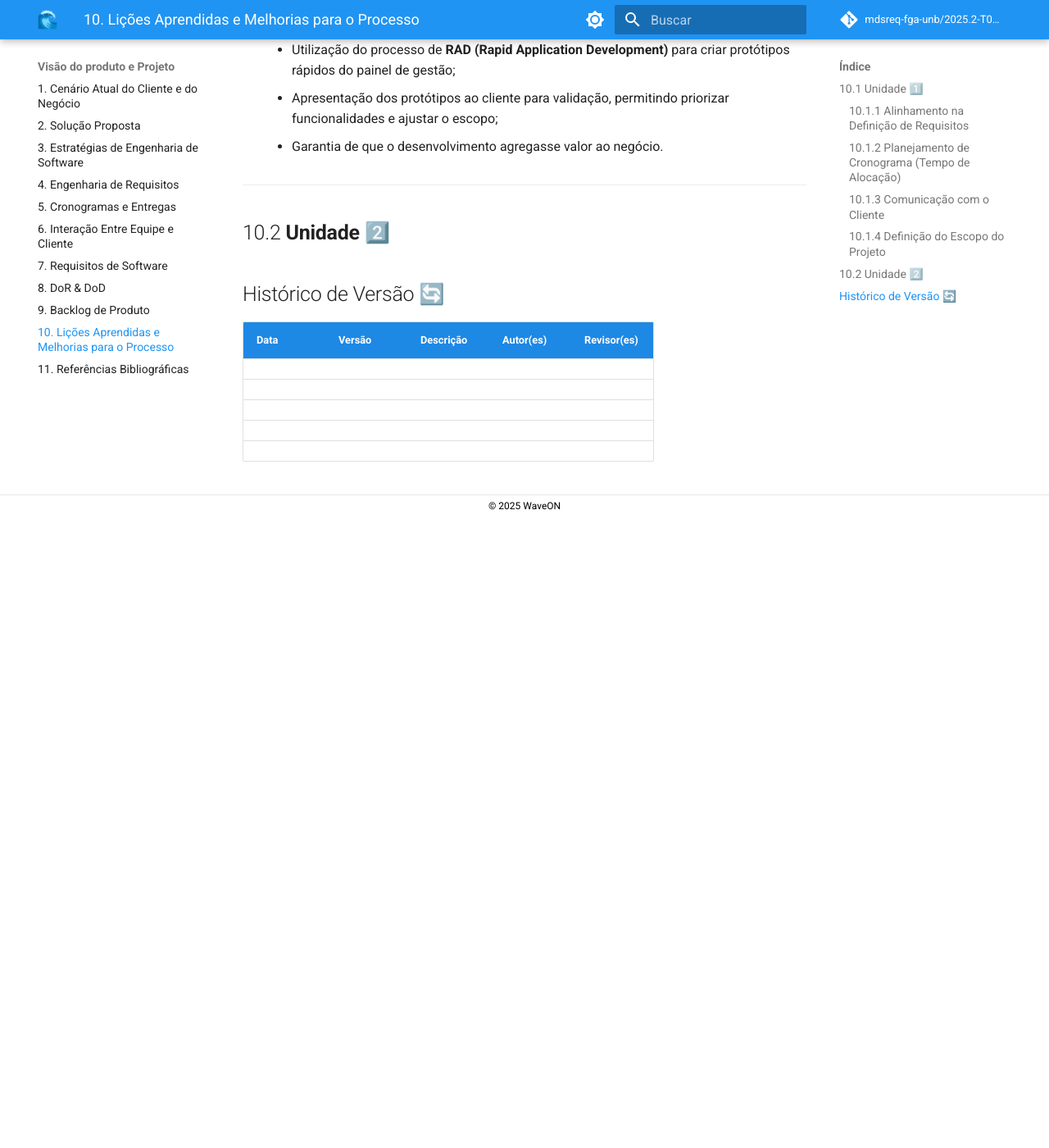
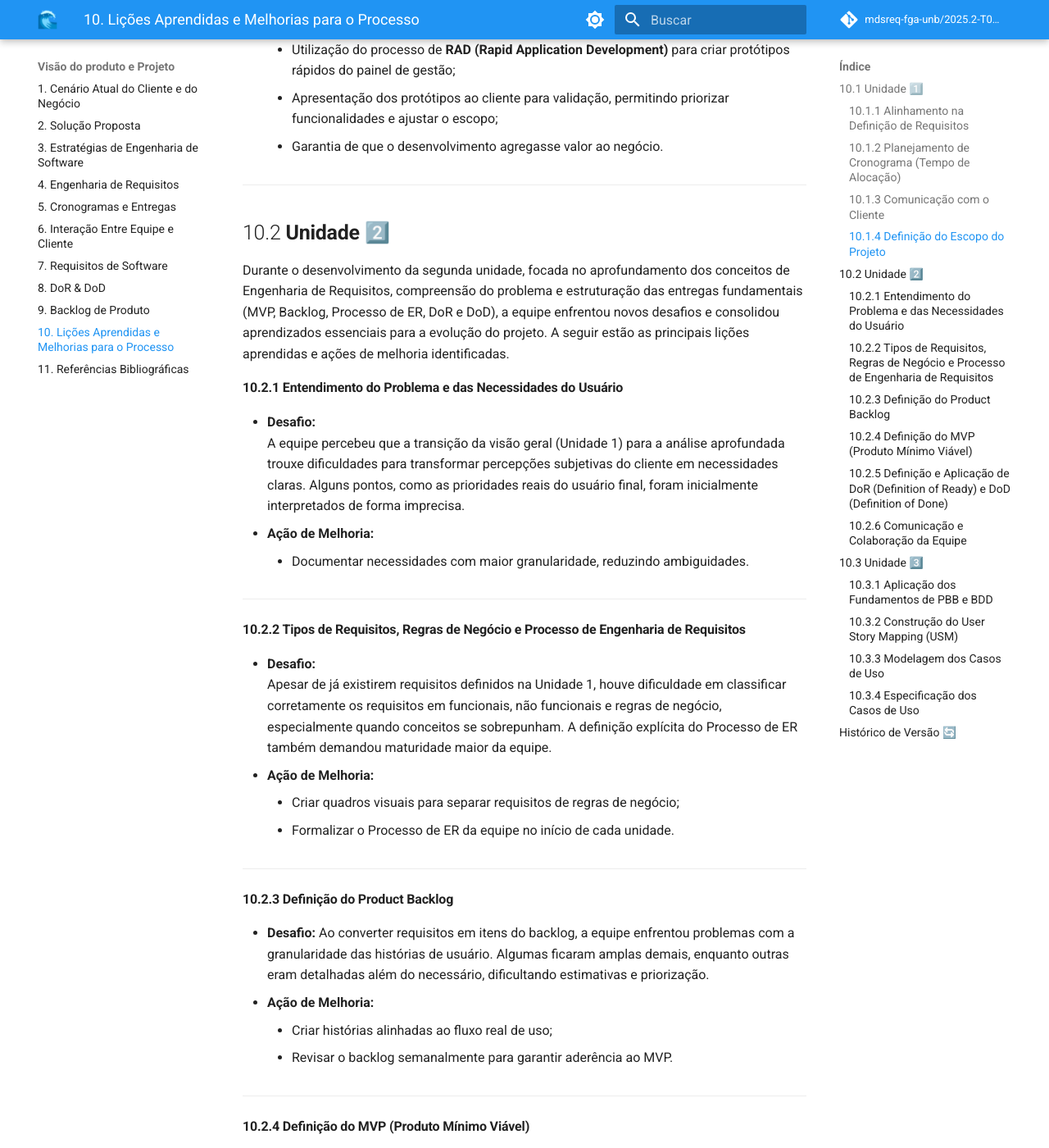
Before and after one commit to mdsreq-fga-unb/2025.2-T01-WaveOn, an MkDocs documentation site: the page built from docs/visao_produto/licoes_aprendidas.md, in a window 1280 px wide and 1400 px high, scrolled down 1688 px. Shown: the whole window at 82% size. Built offline with MkDocs 1.6.1 and Material for MkDocs 9.7.7, drawn with Linux system fonts in a browser that asks for light colours; comment, search, counter and statistics services are not loaded; before the commit the page ends 2318 px from its top, so only the background shows below that; some of the changed text lies outside the part shown.

Commit message:
feat(docs): adiciona lições aprendidas das unidades 2 e 3

```diff
--- a/docs/visao_produto/licoes_aprendidas.md
+++ b/docs/visao_produto/licoes_aprendidas.md
@@ -45,13 +45,103 @@ A interação inicial com o cliente foi menos frequente do que o ideal, levando
 ---
 
 ## 10.2 **Unidade** 2️⃣
+Durante o desenvolvimento da segunda unidade, focada no aprofundamento dos conceitos de Engenharia de Requisitos, compreensão do problema e estruturação das entregas fundamentais (MVP, Backlog, Processo de ER, DoR e DoD), a equipe enfrentou novos desafios e consolidou aprendizados essenciais para a evolução do projeto. A seguir estão as principais lições aprendidas e ações de melhoria identificadas.
+
+#### 10.2.1 **Entendimento do Problema e das Necessidades do Usuário**
+- **Desafio:**
+  A equipe percebeu que a transição da visão geral (Unidade 1) para a análise aprofundada trouxe dificuldades para transformar percepções subjetivas do cliente em necessidades claras. Alguns pontos, como as prioridades reais do usuário final, foram inicialmente interpretados de forma imprecisa.
+- **Ação de Melhoria:**
+    - Documentar necessidades com maior granularidade, reduzindo ambiguidades.
+
+---
+
+#### 10.2.2 **Tipos de Requisitos, Regras de Negócio e Processo de Engenharia de Requisitos**
+- **Desafio:**
+  Apesar de já existirem requisitos definidos na Unidade 1, houve dificuldade em classificar corretamente os requisitos em funcionais, não funcionais e regras de negócio, especialmente quando conceitos se sobrepunham. A definição explícita do Processo de ER também demandou maturidade maior da equipe.
+- **Ação de Melhoria:**
+    - Criar quadros visuais para separar requisitos de regras de negócio;
+    - Formalizar o Processo de ER da equipe no início de cada unidade.
+
+---
+
+#### 10.2.3 **Definição do Product Backlog**
+- **Desafio:**
+Ao converter requisitos em itens do backlog, a equipe enfrentou problemas com a granularidade das histórias de usuário. Algumas ficaram amplas demais, enquanto outras eram detalhadas além do necessário, dificultando estimativas e priorização.
+- **Ação de Melhoria:**
+    - Criar histórias alinhadas ao fluxo real de uso;
+    - Revisar o backlog semanalmente para garantir aderência ao MVP.
+
+---
+
+#### 10.2.4 **Definição do MVP (Produto Mínimo Viável)**
+- **Desafio:**
+  Inicialmente, o MVP proposto era muito amplo e incluía funcionalidades que extrapolavam o objetivo mínimo de validação. A dificuldade estava em identificar o que realmente era essencial para validar hipóteses com o cliente.
+- **Como foi superado:**
+    - Redução do escopo do MVP, de forma alinhada com o cliente, sem comprometer a entrega de valor.
+
+---
+
+#### 10.2.5 **Definição e Aplicação de DoR (Definition of Ready) e DoD (Definition of Done)**
+- **Desafio:**
+  A introdução das definições de DoR e DoD gerou dúvidas sobre os critérios e como aplicá-los de forma consistente. Em algumas histórias, a equipe confundiu critérios de preparo com critérios de conclusão.
+- **Ação de Melhoria:**
+    - Manter exemplos de histórias bem escritas e finalizadas como referência.
+
+---
+
+#### 10.2.6 **Comunicação e Colaboração da Equipe**
+- **Desafio:**
+  Com entregas mais interdependentes, ficou claro que a comunicação precisava ser ainda mais frequente.
+- **Como foi superado:**
+    - Divisão mais clara de responsabilidades por documento/entrega.
+
+---
+
+## 10.3 **Unidade** 3️⃣
+A terceira unidade do projeto marcou uma etapa decisiva no aprofundamento das técnicas de especificação de requisitos, trazendo a aplicação prática de métodos como PBB, BDD, User Story Mapping e modelagem de casos de uso. Além disso, esta unidade consolidou a transição entre o planejamento e a execução baseada em evidências, garantindo evolução no entendimento do sistema e no desenvolvimento do MVP. A seguir estão as lições aprendidas e as ações de melhoria identificadas.
+
+#### 10.3.1 **Aplicação dos Fundamentos de PBB e BDD**
+- **Desafio:**
+  A dificuldade enfrentada pela equipe foi compreender e aplicar corretamente os conceitos de Product Backlog Building (PBB) e Behavior-Driven Development (BDD) no estudo de caso proposto pela disciplina.
+- **Como foi superado:**
+    - Ao realizar o estudo de caso proposto, a equipe conseguiu compreender de forma mais clara a aplicação dos conceitos.
+
+---
+
+#### 10.3.2 **Construção do User Story Mapping (USM)**
+- **Desafio:**
+  O processo de construção do User Story Mapping exigiu da equipe uma visão holística do fluxo do usuário dentro do sistema. Inicialmente, houve dificuldade em organizar atividades, etapas e histórias de forma hierárquica, o que impactou a clareza do mapa.
+- **Como foi superado:**
+    - Realizar sessões colaborativas utilizando ferramentas visuais (Miro) para representar o fluxo;
+    - Priorizar o entendimento das jornadas reais dos usuários antes de mapear funcionalidades.
+
+---
+
+#### 10.3.3 **Modelagem dos Casos de Uso**
+- **Desafio:**
+A elaboração do diagrama de casos de uso trouxe desafios relacionados à identificação dos limites do sistema e ao papel de cada ator. Algumas interações inicialmente não estavam claras, levando a representações equivocadas no diagrama.
+- **Ação de Melhoria:**
+    - Revisar o diagrama com base nos requisitos levantados anteriormente;
+    - Consultar exemplos de diagramas padrão da UML para evitar interpretações erradas.
+
+---
+
+#### 10.3.4 **Especificação dos Casos de Uso**
+- **Desafio:**
+  A escrita das especificações dos casos de uso revelou dificuldades em manter consistência entre os fluxos principais, alternativos e exceções. Em alguns momentos, descrições ficaram extensas demais ou pouco detalhadas.
+- **Como foi superado:**
+    - Uso de templates padronizados para todas as especificações;
+    - Revisão cruzada entre os membros da equipe para garantir uniformidade;
+    - Aplicação de exemplos práticos para ajustar o nível de detalhamento necessário.
+
+---
 
 ## Histórico de Versão 🔄
 
-| Data       | Versão | Descrição                                         | Autor(es)        | Revisor(es)     |
-|------------|--------|---------------------------------------------------|------------------|-----------------|
-|            |        |                                                   |                  |                 |
-|            |        |                                                   |                  |                 |
-|            |        |                                                   |                  |                 |
-|            |        |                                                   |                  |                 |
-|            |        |                                                   |                  |                 |
+| Data       | Versão | Descrição                                         | Autor(es)         | Revisor(es)       |
+|------------|--------|---------------------------------------------------|-------------------|-------------------|
+| 30/11/2025 | 1.0    | Lições aprendidas: Unidade 1                      | Bernardo Watanabe | Anna Brandão      |
+| 01/12/2025 | 2.0    | Lições aprendidas: Unidades 2 e 3                 | Anna Brandão      | Bernardo Watanabe |
+|            |        |                                                   |                   |                   |
+|            |        |                                                   |                   |                   |
+|            |        |                                                   |                   |                   |
```
